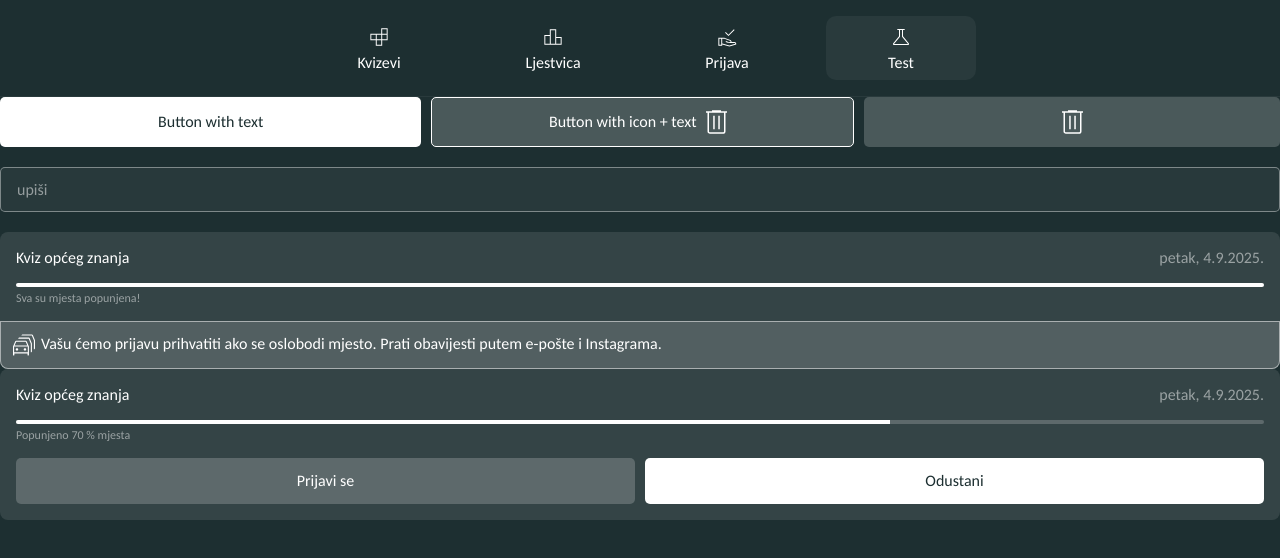
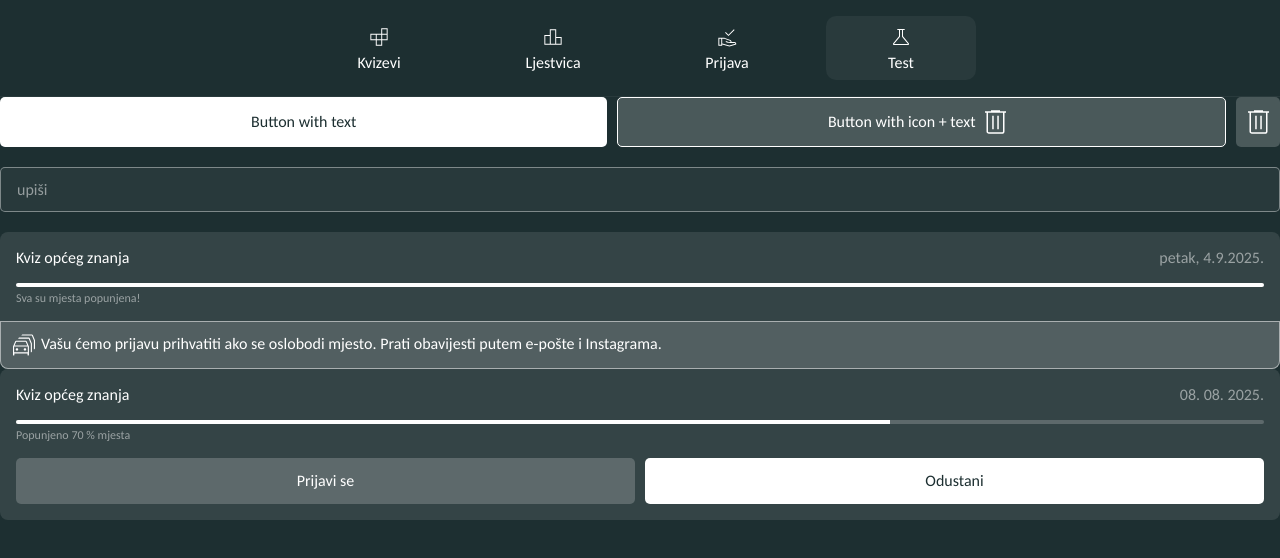
Before and after one commit to lovretomic/peta-kviz-app, a React (Vite) app: page /test in a window 1280 px wide. Shown: the top 558 px of the page. Built offline with nearby package versions, Linux system fonts and the light colour scheme.

Commit message:
fixed iconOnly button

```diff
--- a/src/components/Button/Button.module.scss
+++ b/src/components/Button/Button.module.scss
@@ -68,6 +68,7 @@
 }
 
 .iconOnly {
+  width: auto;
   min-width: 44px;
   min-height: 44px;
   padding: 12px;
--- a/src/pages/TestPage/TestPage.tsx
+++ b/src/pages/TestPage/TestPage.tsx
@@ -24,7 +24,7 @@ const TestPage = () => {
         />
         <ProgressBar
           label="Kviz općeg znanja"
-          date="petak, 4.9.2025."
+          date={new Date()}
           percentage={70}
           variant="withButtons"
         />
```
